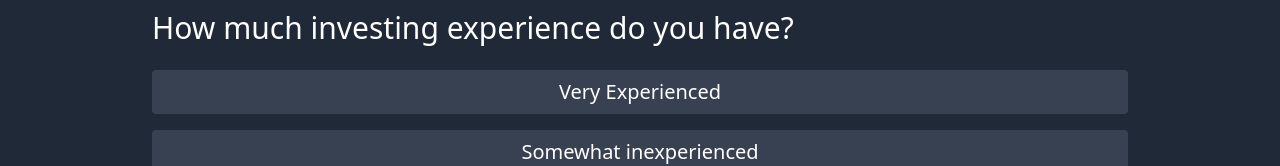
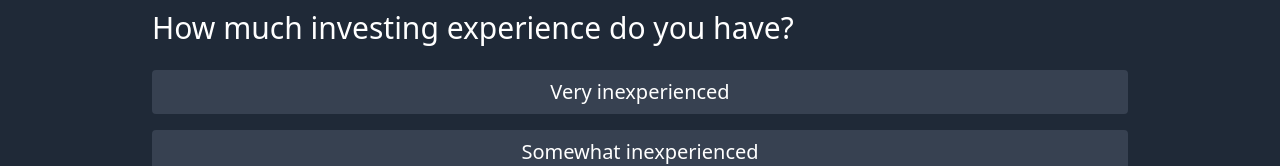
Before and after one commit to SoumilB7/MoonFinance, a Next.js app: page /form in a window 1280 px wide. Shown: the part 164-330 px from the top of the page. Built offline with nearby package versions, Linux system fonts and the light colour scheme.

Commit message:
Update form.js

```diff
--- a/pages/form.js
+++ b/pages/form.js
@@ -6,7 +6,7 @@ import Navbar from '@/components/Navbar';
 const questions = [
   {
     question: 'How much investing experience do you have?',
-    options: ['Very Experienced', 'Somewhat inexperienced', 'Somewhat experienced', 'Experienced', 'Very experienced'],
+    options: ['Very inexperienced', 'Somewhat inexperienced', 'Somewhat experienced', 'Experienced', 'Very experienced'],
   },
 
   {
```
